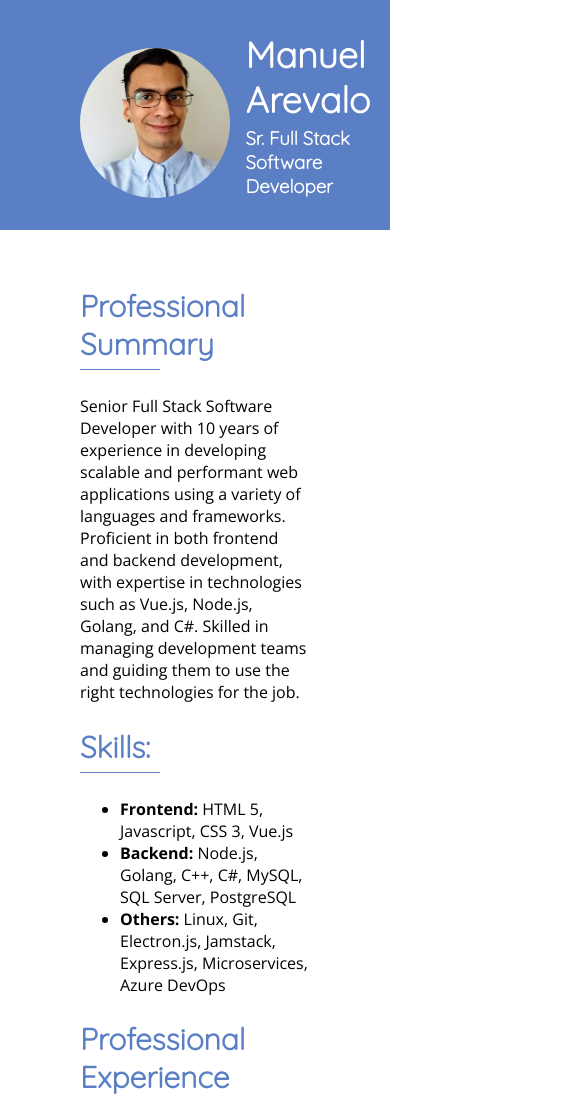
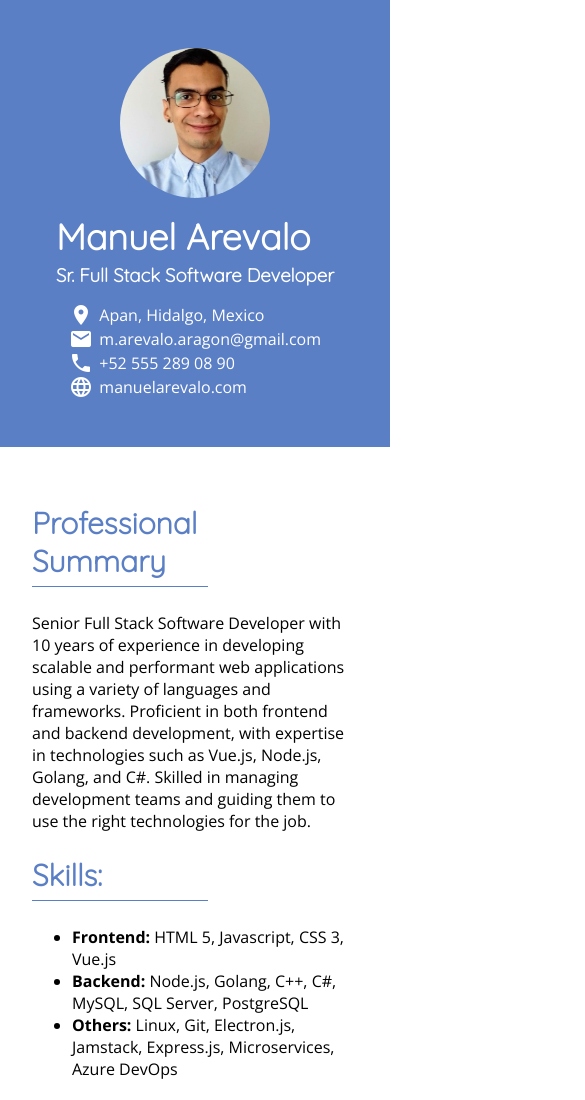
Before and after one commit to marea/cv, a plain HTML site: page index.html in a window 390 px wide. Shown: the top 1100 px of the page, 585 px wide, since content can reach past the window. Drawn offline with nearby package versions, Linux system fonts and the light colour scheme.

Commit message:
Added responsive queries to css

```diff
--- a/index.html
+++ b/index.html
@@ -104,6 +104,21 @@
       margin: 0;
     }
   }
+
+  @media only screen and (max-width: 600px) {
+    #header, #personal {
+      flex-flow: column;
+      justify-content: center;
+    }
+
+    #header ul {
+      padding: 0;
+    }
+
+    #header, #main {
+      padding: 2em 2em;
+    }
+  }
   </style>
   <!--[if lt IE 9]>
     <script src="//cdnjs.cloudflare.com/ajax/libs/html5shiv/3.7.3/html5shiv-printshiv.min.js"></script>
```
Also changed, not shown: assets/style.html (+15 -0 lines).
